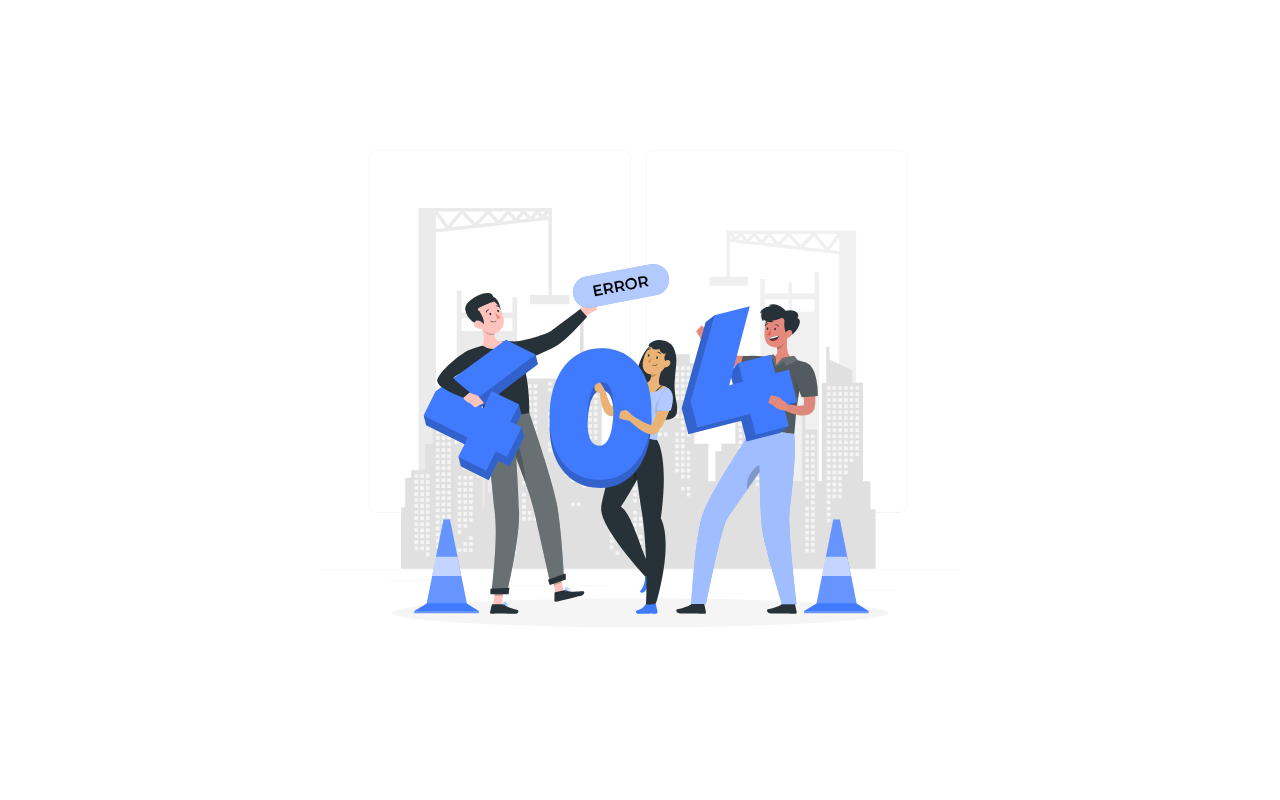
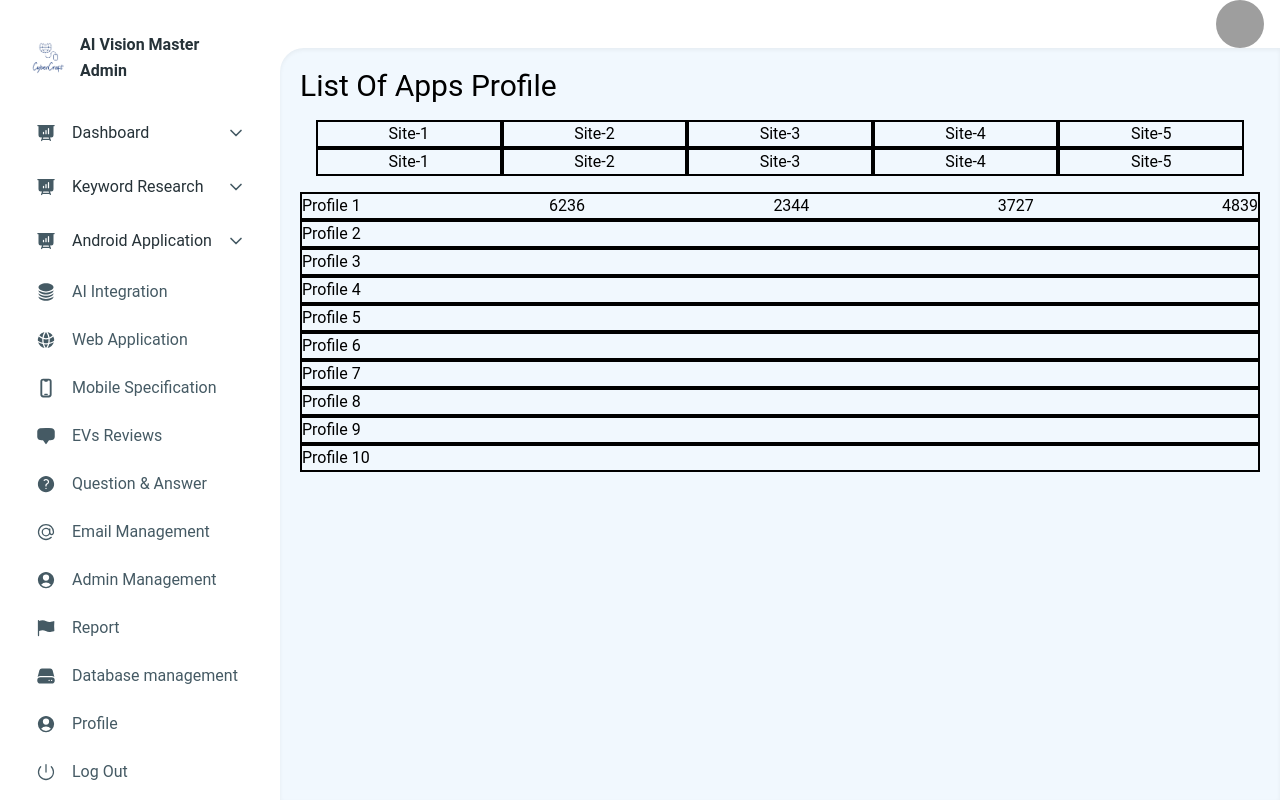
Before and after one commit to mdemranbd/admin-panel-starter-nextjs, a Next.js app: page /super_admin/list-app-profile in a window 1280 px wide. Before the commit this address had no page. Built offline with nearby package versions, Linux system fonts and the light colour scheme; grey boxes are pictures that could not be loaded.

Commit message:
[DONE] list of profile is created

```diff
--- /dev/null
+++ b/app/(dashboardLayout)/super_admin/list-app-profile/page.tsx
@@ -0,0 +1,65 @@
+import React from "react";
+
+const ListAppProfile = () => {
+  return (
+    <div>
+      <h1 className="text-3xl">List Of Apps Profile</h1>
+      {/* Contents Publishing */}
+      <div className="lg:m-4">
+        <div className="grid lg:grid-cols-5 md:grid-cols-2 sm:grid-cols-1">
+          <div className="flex items-center justify-center border-2 border-black">
+            <h1>Site-1</h1>
+          </div>
+          <div className="flex items-center justify-center border-2 border-black">
+            <h1>Site-2</h1>
+          </div>
+          <div className="flex items-center justify-center border-2 border-black">
+            <h1>Site-3</h1>
+          </div>
+          <div className="flex items-center justify-center border-2 border-black">
+            <h1>Site-4</h1>
+          </div>
+          <div className="flex items-center justify-center border-2 border-black">
+            <h1>Site-5</h1>
+          </div>
+          <div className="flex items-center justify-center border-2 border-black">
+            <h1>Site-1</h1>
+          </div>
+          <div className="flex items-center justify-center border-2 border-black">
+            <h1>Site-2</h1>
+          </div>
+          <div className="flex items-center justify-center border-2 border-black">
+            <h1>Site-3</h1>
+          </div>
+          <div className="flex items-center justify-center border-2 border-black">
+            <h1>Site-4</h1>
+          </div>
+          <div className="flex items-center justify-center border-2 border-black">
+            <h1>Site-5</h1>
+          </div>
+        </div>
+      </div>
+      {/* Overall Form */}
+      <div className="grid grid-cols-1 ">
+        <div className="border-2 border-black flex justify-between">
+          <h1>Profile 1</h1>
+          <h1>6236</h1>
+          <h1>2344</h1>
+          <h1>3727</h1>
+          <h1>4839</h1>
+        </div>
+        <div className="border-2 border-black">Profile 2</div>
+        <div className="border-2 border-black">Profile 3</div>
+        <div className="border-2 border-black">Profile 4</div>
+        <div className="border-2 border-black">Profile 5</div>
+        <div className="border-2 border-black">Profile 6</div>
+        <div className="border-2 border-black">Profile 7</div>
+        <div className="border-2 border-black">Profile 8</div>
+        <div className="border-2 border-black">Profile 9</div>
+        <div className="border-2 border-black">Profile 10</div>
+      </div>
+    </div>
+  );
+};
+
+export default ListAppProfile;
--- a/app/constants/sidebarItems.tsx
+++ b/app/constants/sidebarItems.tsx
@@ -123,13 +123,17 @@ export function SuperAdmin() {
                 <ListItemPrefix>
                   <ChevronRightIcon strokeWidth={3} className="h-3 w-5" />
                 </ListItemPrefix>
-                <Link href={`/${role}/create-profile-keyword`}>Create Profile keyword</Link>
+                <Link href={`/${role}/create-profile-keyword`}>
+                  Create Profile keyword
+                </Link>
               </ListItem>
               <ListItem>
                 <ListItemPrefix>
                   <ChevronRightIcon strokeWidth={3} className="h-3 w-5" />
                 </ListItemPrefix>
-                <Link href={`/${role}/create-blog-keyword`}>Create Blog Post Keyword</Link>
+                <Link href={`/${role}/create-blog-keyword`}>
+                  Create Blog Post Keyword
+                </Link>
               </ListItem>
               <ListItem>
                 <ListItemPrefix>
@@ -140,8 +144,8 @@ export function SuperAdmin() {
             </List>
           </AccordionBody>
         </Accordion>
-          {/* Android Application */}
-          <Accordion
+        {/* Android Application */}
+        <Accordion
           open={open === 3}
           icon={
             <ChevronDownIcon
@@ -171,24 +175,20 @@ export function SuperAdmin() {
                 <ListItemPrefix>
                   <ChevronRightIcon strokeWidth={3} className="h-3 w-5" />
                 </ListItemPrefix>
-                <Link href={`/${role}/create-app-profile`}>Create Apps Profile</Link>
+                <Link href={`/${role}/create-app-profile`}>
+                  Create Apps Profile
+                </Link>
               </ListItem>
               <ListItem>
                 <ListItemPrefix>
                   <ChevronRightIcon strokeWidth={3} className="h-3 w-5" />
                 </ListItemPrefix>
-                <Link href={`/${role}/list-app-profile`}>Create Blog Post Keyword</Link>
-              </ListItem>
-              <ListItem>
-                <ListItemPrefix>
-                  <ChevronRightIcon strokeWidth={3} className="h-3 w-5" />
-                </ListItemPrefix>
-                <Link href={`/${role}/my-status`}>My Status</Link>
+                <Link href={`/${role}/list-app-profile`}>List Of Profile</Link>
               </ListItem>
             </List>
           </AccordionBody>
         </Accordion>
-      {/* All List Items */}
+        {/* All List Items */}
         <ListItem>
           <ListItemPrefix>
             <CircleStackIcon className="h-5 w-5" />
```
